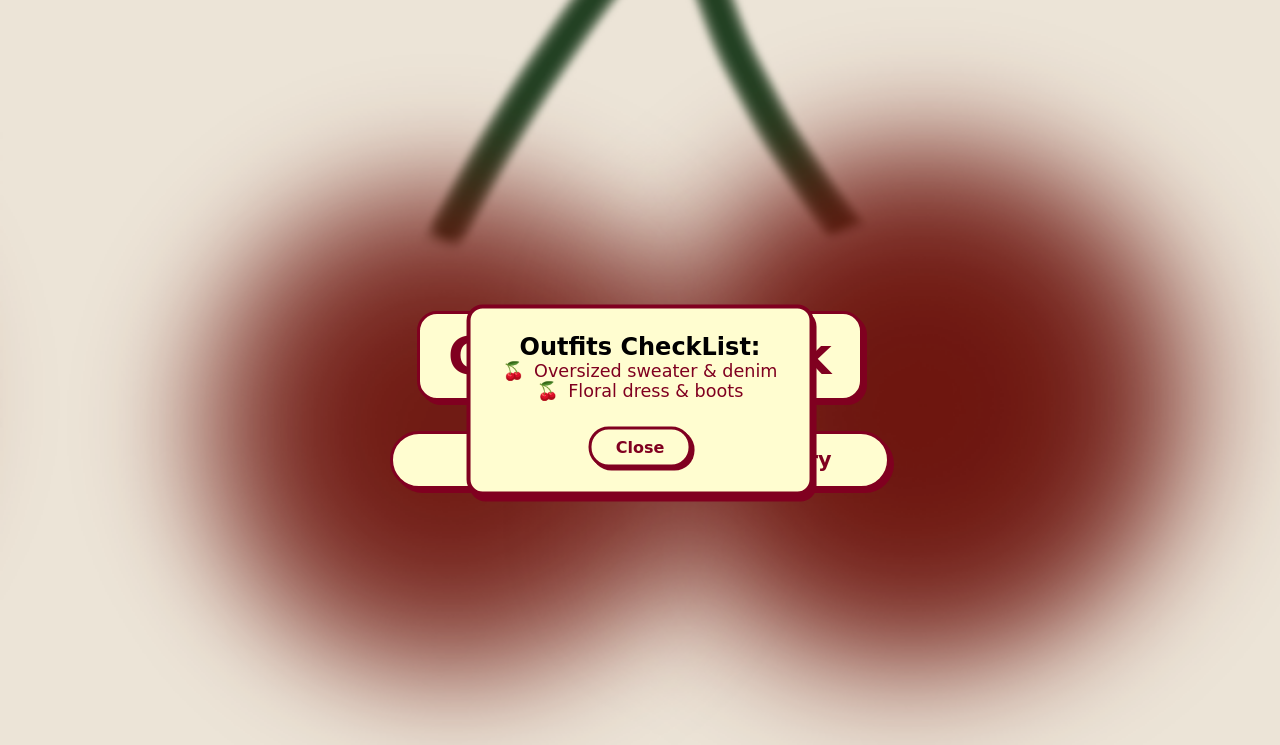
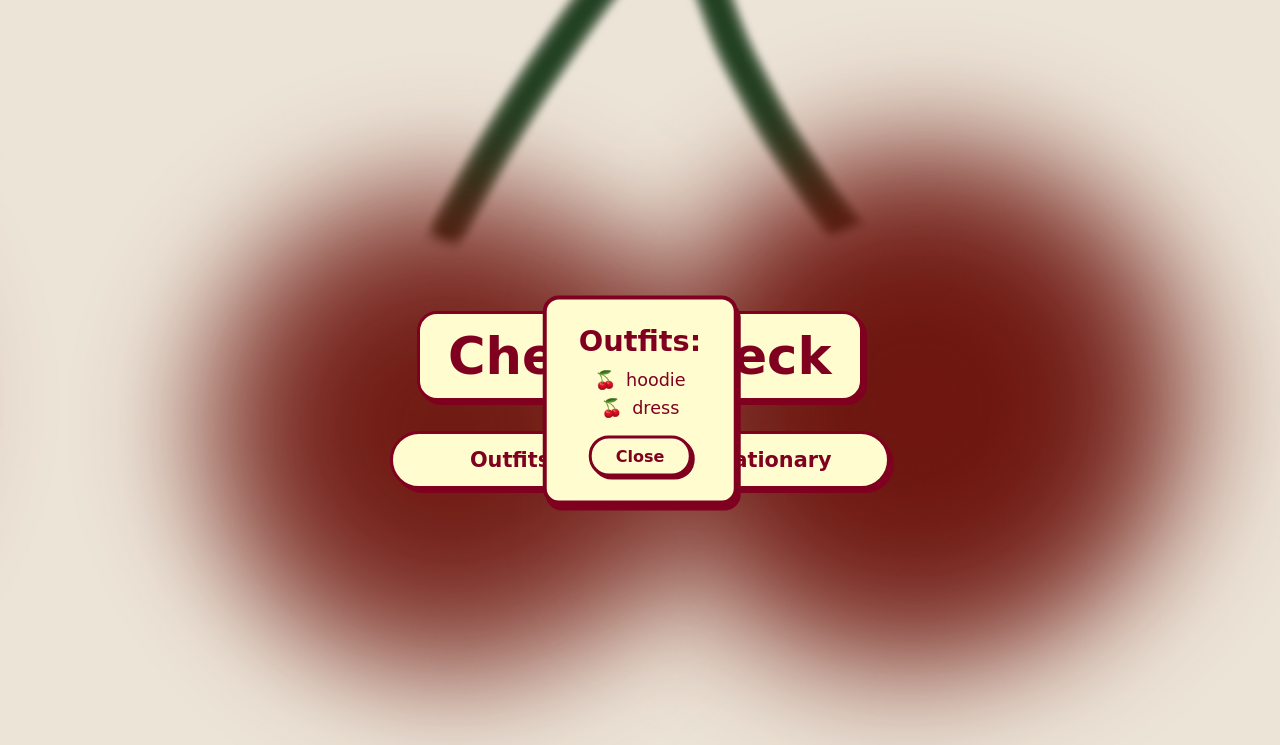
Before and after one commit to AyeshaAhmedScripts/cherry-check, a Flask app: page / in a window 1280 px wide, after a click on "Outfits". Shown: the top 745 px of the page. Run offline with Flask 3, Linux system fonts and the light colour scheme.

Commit message:
renamed stuff

```diff
--- a/static/scripts.js
+++ b/static/scripts.js
@@ -1,4 +1,4 @@
-function openNotebook(modalId) {
+function OpenDiabox(modalId) {
     document.getElementById(modalId).style.display = 'flex';
 }
 
--- a/static/style.css
+++ b/static/style.css
@@ -45,7 +45,7 @@ body {
 }
 
 
-.dashboard-grid {
+.grid {
     display: grid;
     grid-template-columns: repeat(2, 1fr);
     gap: 20px;
@@ -55,7 +55,7 @@ body {
 }
 
 
-.menu-btn {
+.Diabox {
     color: var(--maroon);
     font-size: 1.3rem;
     font-weight: 600;
@@ -69,18 +69,18 @@ body {
     transition: transform 0.15s ease, box-shadow 0.15s ease;
 }
 
-.menu-btn:hover {
+.Diabox:hover {
     transform: translateY(-2px);
     box-shadow: 5px 5px 0px var(--maroon);
 }
 
-.menu-btn:active {
+.Diabox:active {
     transform: translateY(2px);
     box-shadow: 3px 3px 0px var(--maroon);
 }
 
 
-#modal-outfits, #modal-stationary {
+#outfits, #stationary {
     display: none;
     position: fixed;
     top: 50%;
@@ -106,19 +106,19 @@ body {
 
 }
 
-#modal-outfits ul, #modal-stationary h2 {
+#outfits h2, #stationary h2 {
     color: var(--maroon);
     font-size: 1.8rem;
     margin-bottom: 12px;
 }
 
-#modal-outfits ul, #modal-stationary ul {
+#outfits ul, #stationary ul {
     list-style: none;
     padding: 0;
     margin: 0;
 }
 
-#modal-outfits ul, #modal-stationary li {
+#outfits li, #stationary li {
     color: var(--maroon);
     font-size: 1.1rem;
     margin-bottom: 8px;
@@ -127,11 +127,11 @@ body {
 
 /* for spacing to stay even */
 
-#modal-outfits li:last-child, #modal-stationary li:last-child {
+#outfits li:last-child, #stationary li:last-child {
     margin-bottom: 0;
 }
 
-#modal-outfits li::before, #modal-stationary li::before {
+#outfits li::before, #stationary li::before {
     content: "🍒 ";
     margin-right: 4px;
 }
--- a/templates/index.html
+++ b/templates/index.html
@@ -16,31 +16,31 @@
     <h1 class="title">Cherry Check</h1>
     <!-- Button -->
 
-    <div class="dashboard-grid">
+    <div class="grid">
 
-        <button class="menu-btn" onclick="openNotebook('modal-outfits')">Outfits</button>
-        <button class="menu-btn" onclick="openNotebook('modal-stationary')">Stationary</button>
+        <button class="Diabox" onclick="OpenDiabox('outfits')">Outfits</button>
+        <button class="Diabox" onclick="OpenDiabox('stationary')">Stationary</button>
         </div>
 
-    <div id="modal-outfits" style="display: none;">
-        <h2 id="modalTitle">Outfits CheckList:</h2>
+    <div id="outfits" style="display: none;">
+        <h2 id="Title">Outfits:</h2>
         <ul>
-            <li>Oversized sweater & denim</li>
-            <li>Floral dress & boots</li>
+            <li>hoodie</li>
+            <li>dress</li>
         </ul>
 
-        <button class="close-btn" onclick="closeNotebook('modal-outfits')">Close</button>
+        <button class="close-btn" onclick="closeNotebook('outfits')">Close</button>
     </div>
 
 
-    <div id="modal-stationary" style="display: none;">
-        <h2 id="modalTitle">Stationary CheckList:</h2>
-        <ul id="modalList">
+    <div id="stationary" style="display: none;">
+        <h2 id="Title">Stationary:</h2>
+        <ul>
             <li>Scissors</li>
             <li>Glue</li>
         </ul>
 
-        <button class="close-btn" onclick="closeNotebook('modal-stationary')">Close</button>
+        <button class="close-btn" onclick="closeNotebook('stationary')">Close</button>
     </div>
 
 
```
Also changed, not shown: static/0334d0aeead8f177366745b32b762005.png (added), static/2b72bd7a04a455263a64ca0efb892d38.png (added), static/8768e6d5b151588a3787ab3b96e1581a.png (added), static/a1337932c286dc95ac5df1cd98d33dd4.png (added), 4 other files.
